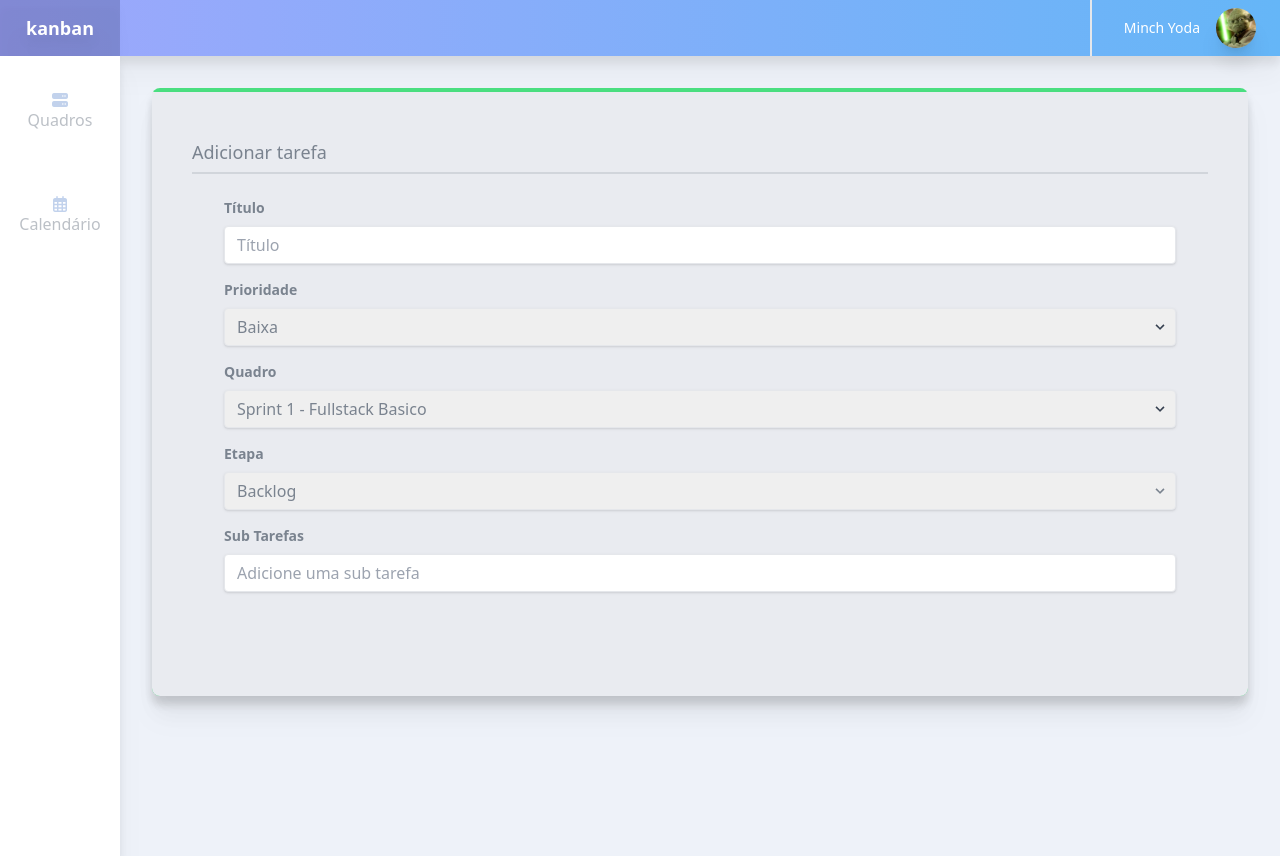
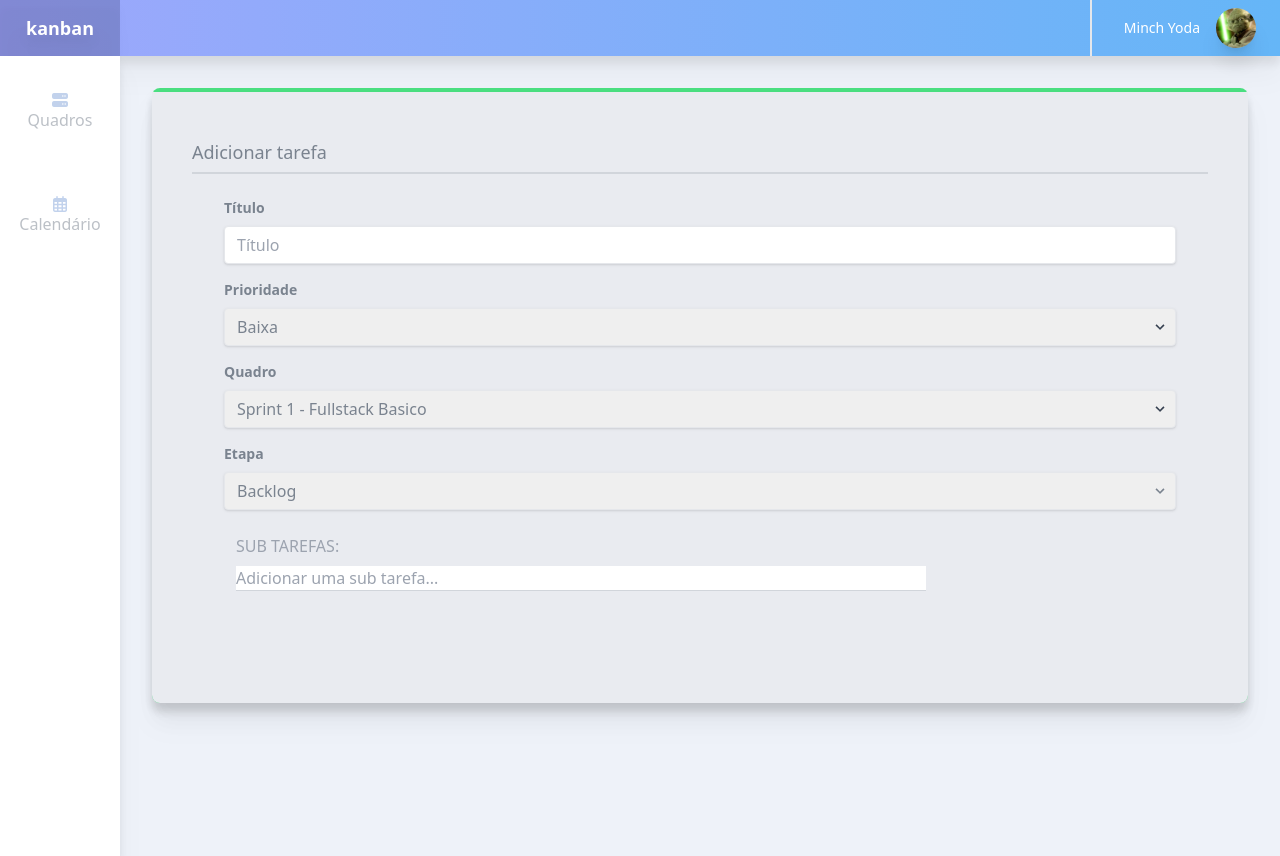
Before and after one commit to bpbastos/kanban-app, a Vue app: page /task/edit/1 in a window 1280 px wide. Built offline with nearby package versions, Linux system fonts and the light colour scheme; data requests are answered from the project's data file.

Commit message:
fix: ajustes de stilo

```diff
--- a/src/components/SubTasks.vue
+++ b/src/components/SubTasks.vue
@@ -1,8 +1,6 @@
 <template>
-    <label class="block text-secondary text-sm font-bold mb-2" for=""> Sub Tarefas </label>
-    <input
-        class="shadow appearance-none border rounded w-full py-2 px-3 text-secondary leading-tight focus:outline-none focus:shadow-outline"
-        type="text" placeholder="Adicione uma sub tarefa" v-model="newSubTask" @keyup.enter="addSubTask" />
+    <label for="title" class="block overflow-hidden px-3 py-2 w-3/4">
+        <span class="text-gray-400 uppercase">Sub Tarefas:</span>
         <ul>
             <li v-for="(st, index) in subTasks"
                 class="flex items-center mt-3 w-full justify-between pr-6 p-3 border border-dotted shadow bg-gray-100">
@@ -23,7 +21,9 @@
                                 fill="rgba(34,189,16,0.92)"></path>
                         </svg>
                     </div>
-                <h4 class="ml-2" :class="st.done ? 'line-through' : ''" @click="st.done = !st.done">{{ st.text }}</h4>
+                    <h4 class="ml-2" :class="st.done ? 'line-through' : ''" @click="st.done = !st.done">
+                        {{ st.text }}
+                    </h4>
                 </div>
                 <div class="text-red-400 hover:text-red-700 cursor-pointer" @click="removeSubTask(index)">
                     <svg class="fill-current" xmlns="http://www.w3.org/2000/svg" viewBox="0 0 24 24" width="24" height="24">
@@ -34,8 +34,10 @@
                     </svg>
                 </div>
             </li>
-
         </ul>
+        <input type="title" id="title" v-model="newSubTask" @keyup.enter="addSubTask"
+            placeholder="Adicionar uma sub tarefa..." class="border-b border-gray-300 outline-none mt-2 w-full" />
+    </label>
 </template>
 
 <script setup>
--- a/src/components/WorkflowCard.vue
+++ b/src/components/WorkflowCard.vue
@@ -11,7 +11,7 @@
           @add="updateTasks(boardId, id); isAddNewTaskButtonClicked = false" />
       </div>
       <a href="#" @click="showAddNewTaskForm"  v-show="!isAddNewTaskButtonClicked"
-        class="flex flex-row m-3 items-center  text-secondary text-base font-semibold rounded hover:bg-gray-300">
+        class="flex flex-row m-3 items-center text-secondary text-base font-semibold rounded hover:bg-gray-300">
         <i class="fa-solid fa-plus"></i>
         <p class="ml-2">Adicionar uma tarefa</p>
       </a>
```
Lines whose indentation alone changed are shown as unchanged.
